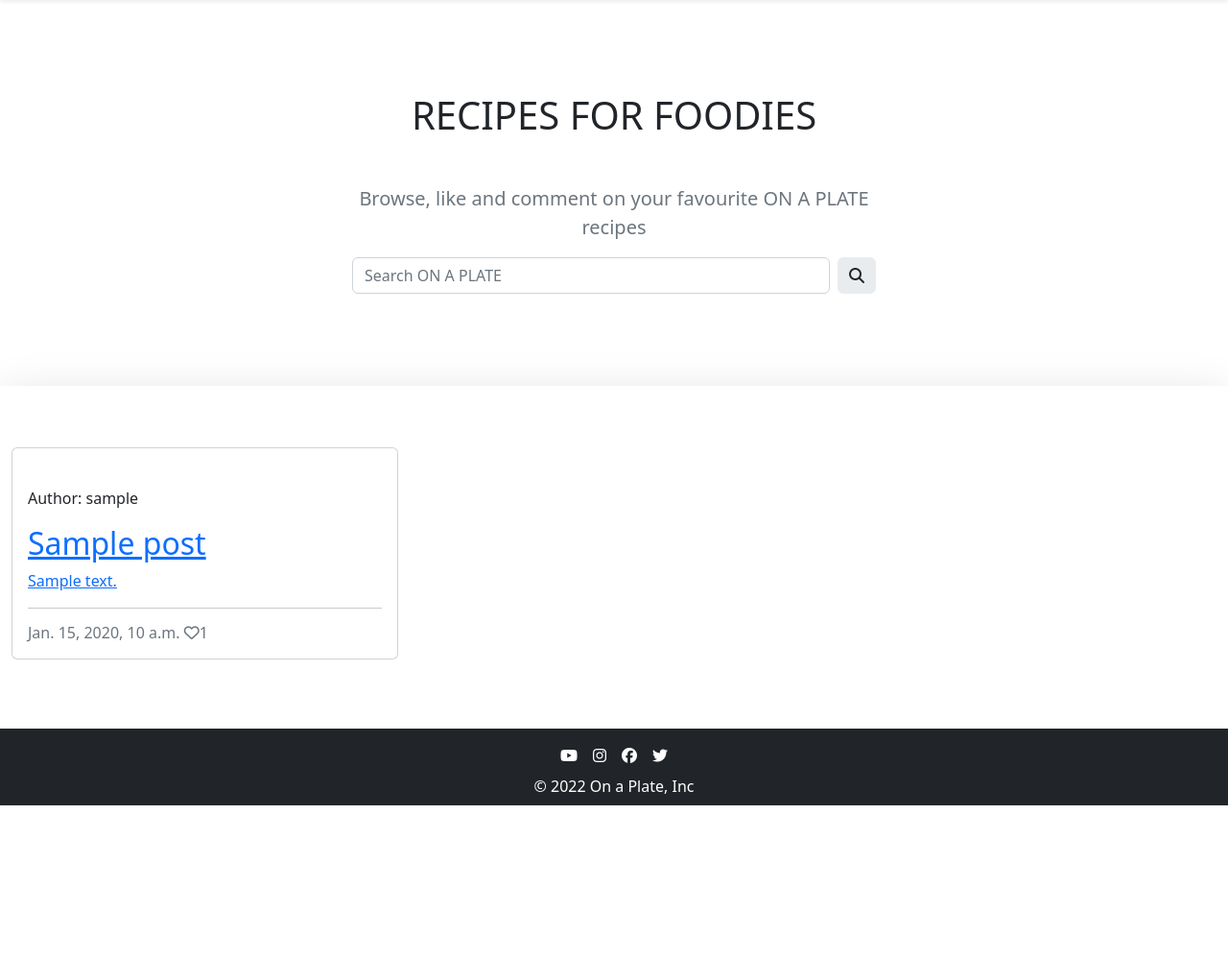
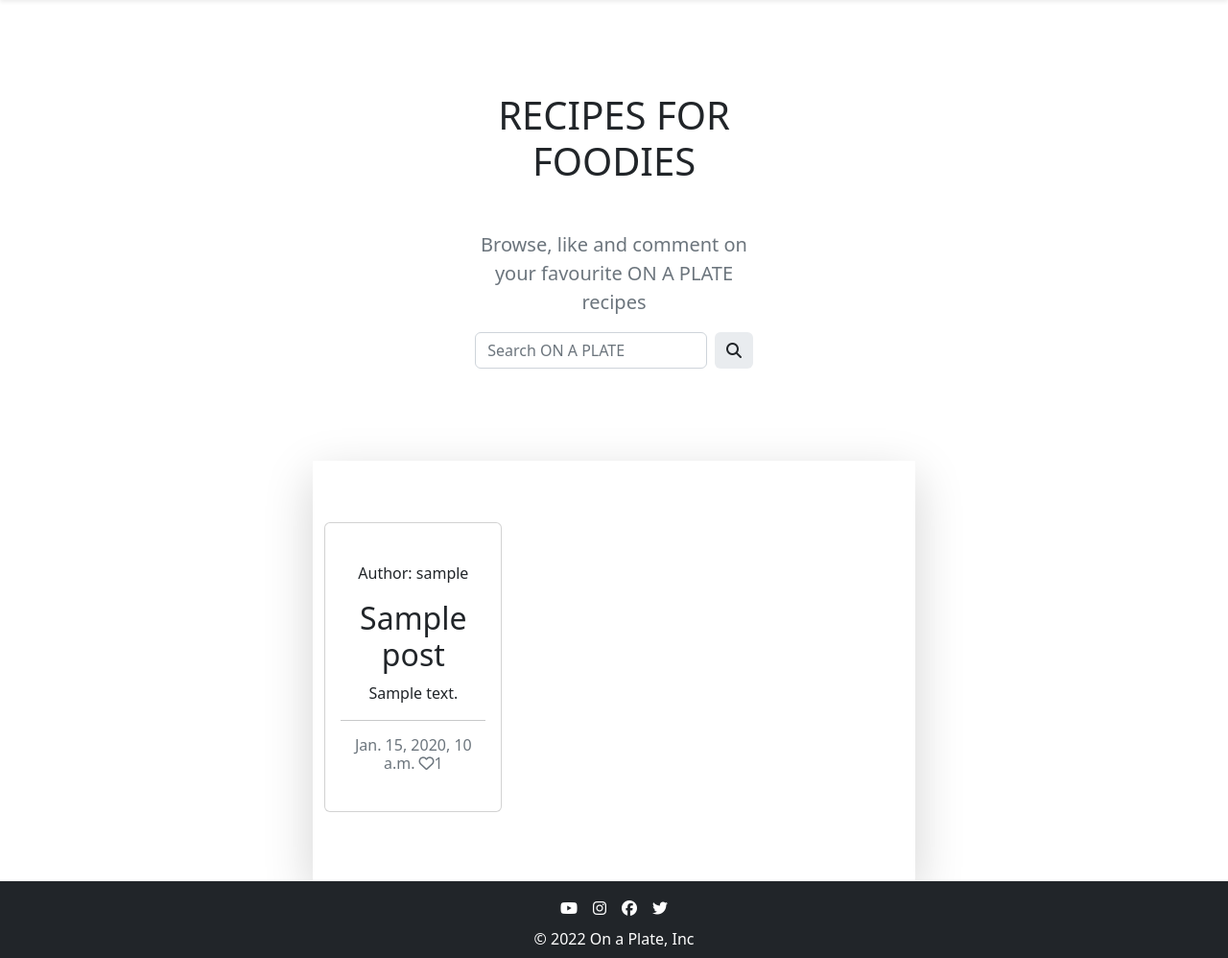
Before and after one commit to digitilley/ON-A-PLATE-, a Django app: page / in a window 1280 px wide. Shown: the part 56-1054 px from the top of the page at 96% size. Before the commit the page ends 895 px from the top, so only its background shows below. Run offline with Django 3.2, Linux system fonts and the light colour scheme; tables that the repository leaves empty hold one stand-in row (values such as "Sample post"); some libraries are stand-ins or nearby versions.

Commit message:
Fixed footer to bottom of login and signup pages and improved page styling/alignment

```diff
--- a/templates/account/login.html
+++ b/templates/account/login.html
@@ -24,7 +24,7 @@
     {% if redirect_field_value %}
     <input type="hidden" name="{{ redirect_field_name }}" value="{{ redirect_field_value }}" />
     {% endif %}
-    <button class="btn btn-signup right" type="submit">{% trans "Sign In" %}</button>
+    <button class="btn bg-dark text-white btn-signup right" type="submit">{% trans "Sign In" %}</button>
   </form>
   </div>
 </div>
--- a/templates/account/logout.html
+++ b/templates/account/logout.html
@@ -21,7 +21,7 @@
                 {% if redirect_field_value %}
                 <input type="hidden" name="{{ redirect_field_name }}" value="{{ redirect_field_value }}" />
                 {% endif %}
-                <button class="btn btn-signup right" type="submit">{% trans 'Sign Out' %}</button>
+                <button class="btn bg-dark text-white btn-signup right" type="submit">{% trans 'Sign Out' %}</button>
             </form>
         </div>
     </div>
--- a/templates/account/signup.html
+++ b/templates/account/signup.html
@@ -22,10 +22,9 @@
                 {% if redirect_field_value %}
                 <input type="hidden" name="{{ redirect_field_name }}" value="{{ redirect_field_value }}" />
                 {% endif %}
-                <button class="btn btn-signup right" type="submit">{% trans "Sign Up" %} &raquo;</button>
+                <button class="btn bg-dark text-white btn-signup right" type="submit">{% trans "Sign Up" %} &raquo;</button>
             </form>
         </div>
     </div>
 </div>
-
 {% endblock %}
--- a/templates/base.html
+++ b/templates/base.html
@@ -47,14 +47,14 @@
                 {% for message in messages %}
                 <div class="alert {{ message.tags }} alert-dismissible fade show" id="msg" role="alert">
                     {{ message | safe }}
-                    <button type="button" class="btn-close" data-bs-dismiss="alert" aria-label="Close"></button>
+                    <button type="button" class="btn-close bg-dark text-white" data-bs-dismiss="alert" aria-label="Close"></button>
                 </div>
                 {% endfor %}
             </div>
         </div>
     </div>
 
-    <main class="flex-shrink-0 main-bg">
+    <main class="d-flex min-vh-100 container-fluid justify-content-center align-items-center text-center">
 
         {% block content %}
         <!-- Content Goes here -->
--- a/templates/index.html
+++ b/templates/index.html
@@ -2,7 +2,7 @@
 
 {% block content %}
 
-<main>
+<main d-flex min-vh-100 container-fluid justify-content-center align-items-center text-center>
     <section class="container py-5 text-center" >
       <div class="row py-lg-5">
         <div class="col-lg-6 col-md-8 mx-auto">
@@ -24,10 +24,10 @@
 
         <!-- Blog Entries Column -->
         <div class="col-12 mt-3 left">
-          <div class="row">
+          <div class="row pb-4">
             {% for post in post_list %}
             <div class="col-md-4">
-              <div class="card mb-4">
+              <div class="card mb-4 h-100 gy-3">
                 <div class="card-body">
                   <div class="image-container">
                     {% if "placeholder" in post.featured_image_url %}
@@ -39,7 +39,7 @@
                       <p class="author">Author: {{ post.author }}</p>
                     </div>
                   </div>
-                  <a href="{% url 'post_detail' post.slug %}" class="post-link">
+                  <a href="{% url 'post_detail' post.slug %}" class="post-link text-decoration-none text-dark">
                     <h2 class="card-title">{{ post.title }}</h2>
                     <p class="card-text">{{ post.excerpt }}</p>
                   </a>
--- a/templates/post_detail.html
+++ b/templates/post_detail.html
@@ -105,7 +105,7 @@
                 <form method="post" style="margin-top: 1.3em;">
                     {{ comment_form | crispy }}
                     {% csrf_token %}
-                    <button type="submit" class="btn btn-signup btn-lg">Submit</button>
+                    <button type="submit" class="btn bg-dark text-white btn-signup mt-3">Submit</button>
                 </form>
                 {% endif %}
                 {% endif %}
```
